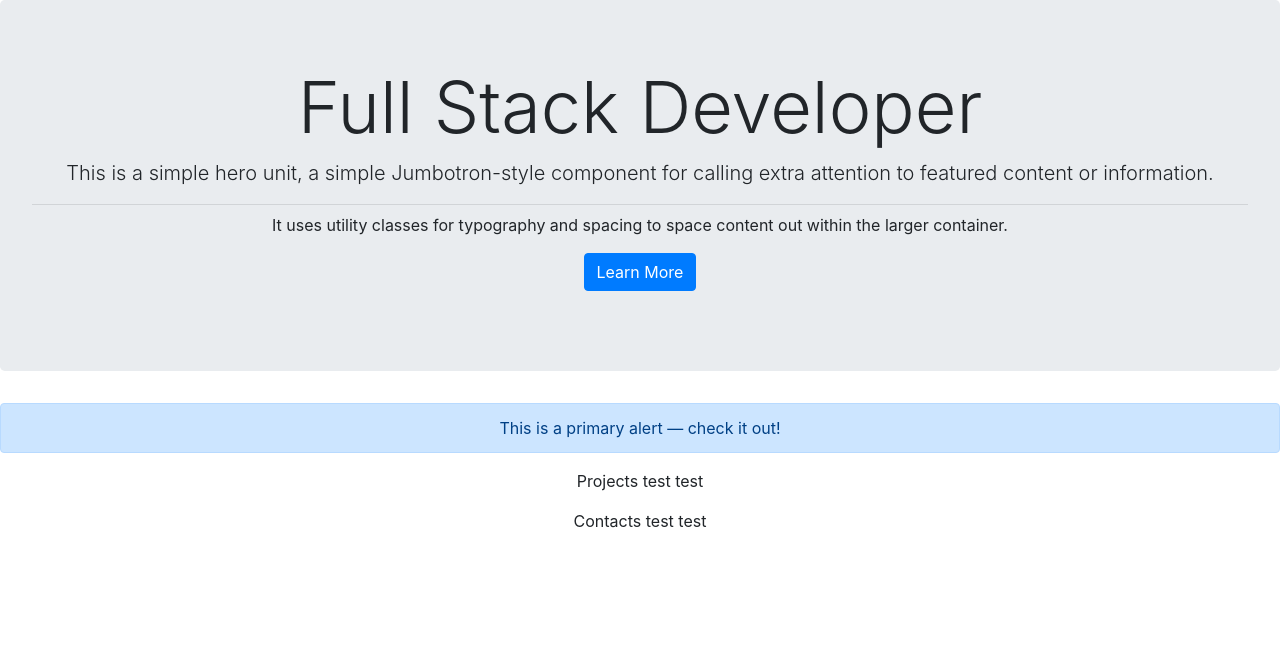
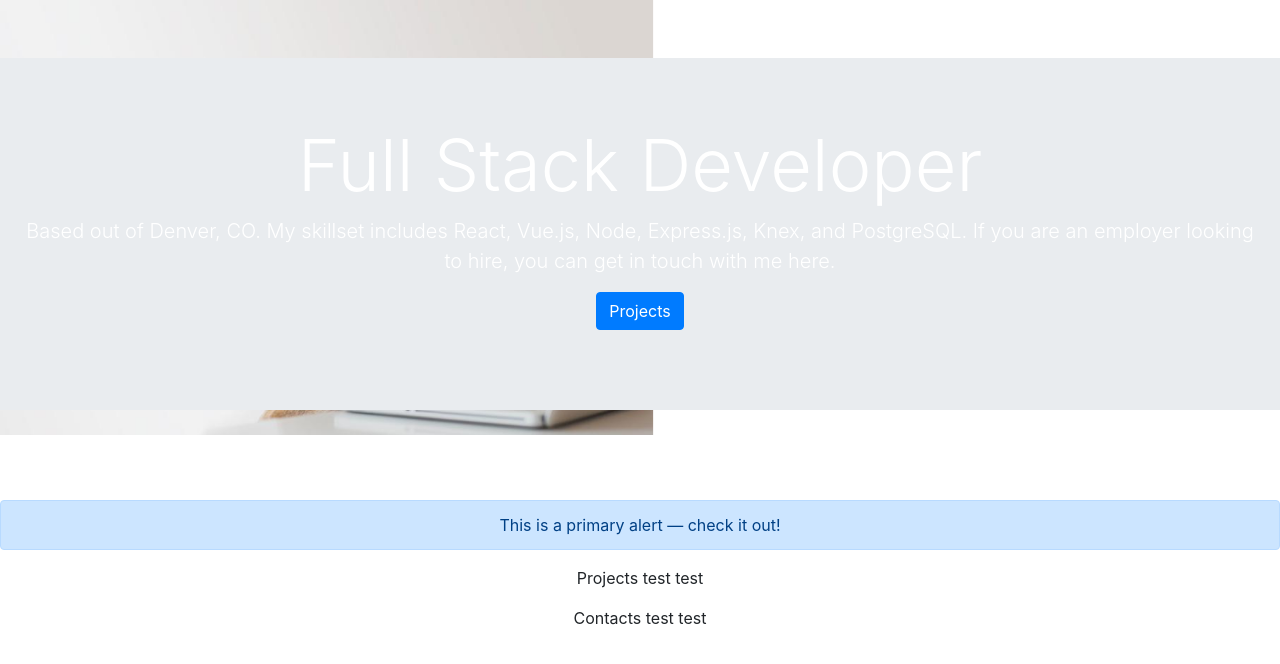
Before and after one commit to natalie-todd/portfolio, a React (Create React App) app: page / in a window 1280 px wide. Shown: the top 664 px of the page. Built offline with nearby package versions, Linux system fonts and the light colour scheme.

Commit message:
pug is on the page

```diff
--- a/src/App.css
+++ b/src/App.css
@@ -1,3 +1,20 @@
+.pug {
+  background-image: url("./assets/business-pug-working-on-laptop_925x.jpg");
+  height: 500px;
+  display: inline-flex;
+  justify-content: flex-end;
+  align-items: center;
+  text-align: center;
+  color: white;
+  background-size: 51%;
+  background-position: left top;
+  background-repeat: no-repeat;
+  background-attachment: fixed;
+  width: 100%;
+  padding-left: 0px !important;
+  padding-right: 0px !important;
+  }
+
 .App {
   text-align: center;
 }
--- a/src/components/Front/Front.js
+++ b/src/components/Front/Front.js
@@ -1,17 +1,30 @@
 import React, { Component } from 'react';
-import { Jumbotron, Button } from 'reactstrap';
+import PropTypes from "prop-types";
+import { Jumbotron, Container, Button } from 'reactstrap';
+
 
 const Front = (props) => {
+    //not sure if I need any of the prop.Types stuff...
+    Jumbotron.propTypes = {
+        // Pass in a Component to override default element
+        tag: PropTypes.oneOfType([PropTypes.func, PropTypes.string]),
+        fluid: PropTypes.bool,
+        className: PropTypes.string
+      };
+
     return (
-        <div>
-            <Jumbotron>
+        <div class='pug'>
+            <Jumbotron fluid>
+                <Container fluid>
                 <h1 className="display-3">Full Stack Developer</h1>
-                <p className="lead">This is a simple hero unit, a simple Jumbotron-style component for calling extra attention to featured content or information.</p>
-                <hr className="my-2" />
-                <p>It uses utility classes for typography and spacing to space content out within the larger container.</p>
+                <p className="lead">Based out of Denver, CO. My skillset
+                    includes React, Vue.js, Node, Express.js, Knex, and
+                    PostgreSQL. If you are an employer looking to hire,
+                    you can get in touch with me here.</p>
                 <p className="lead">
-                    <Button color="primary">Learn More</Button>
+                    <Button color="primary">Projects</Button>
                 </p>
+                </Container>
             </Jumbotron>
         </div>
     )
```
Also changed, not shown: src/assets/business-pug-working-on-laptop_925x.jpg (added).
